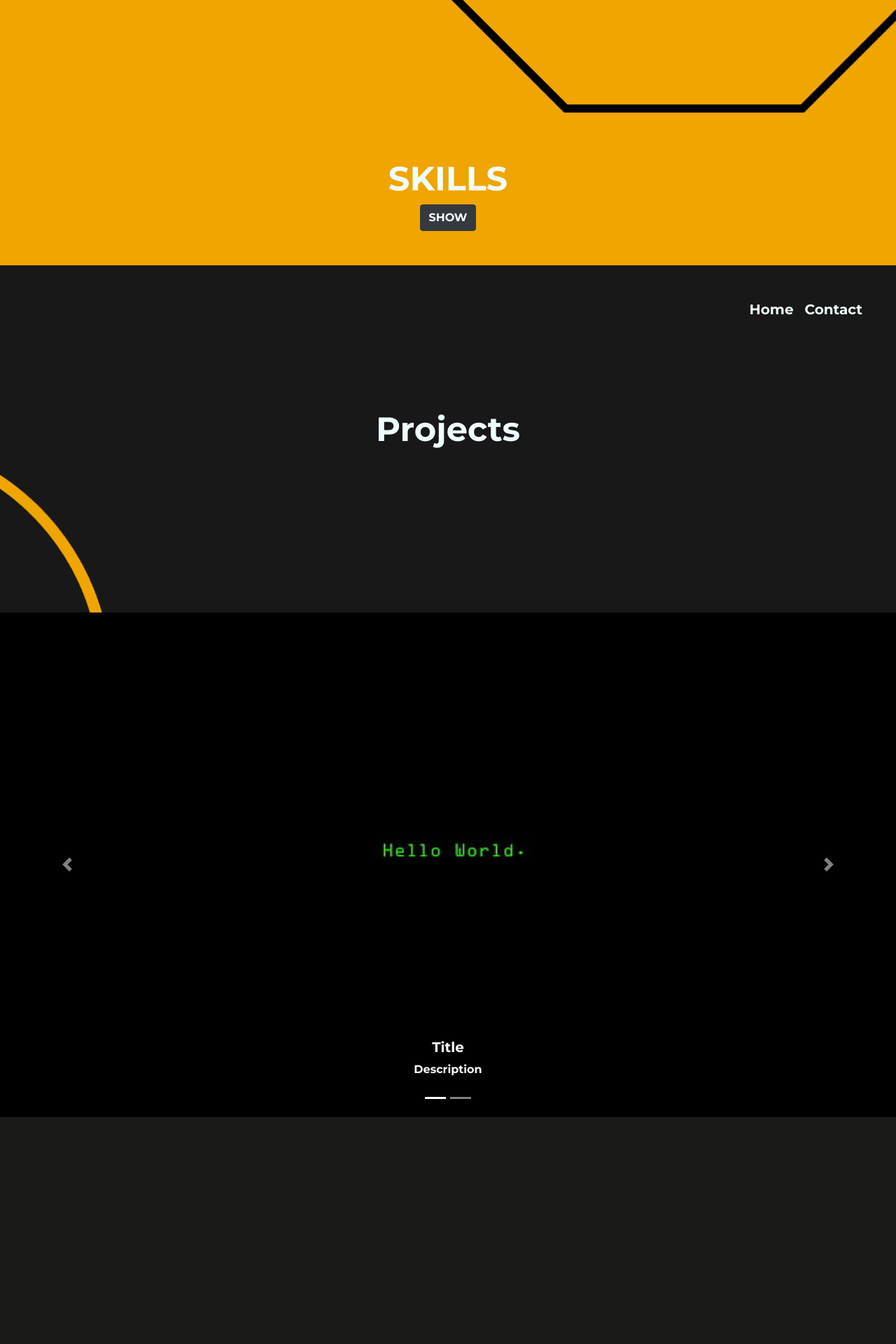
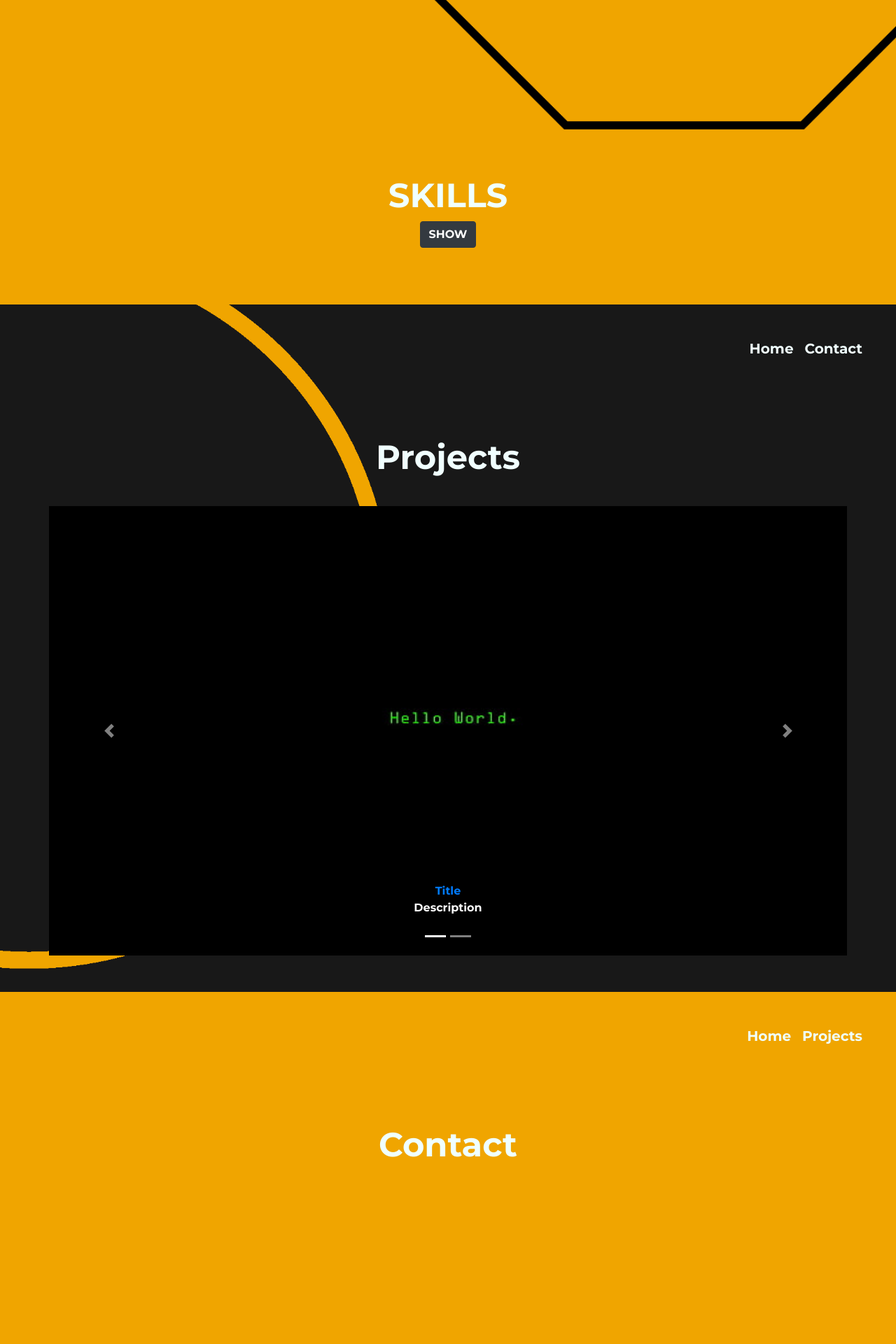
Before and after one commit to lucascostamr/Web-Portifolio, a Flask app: page / in a window 1280 px wide. Shown: the part 1560-3480 px from the top of the page at 70% size. Before the commit the page ends 3156 px from the top, so only its background shows below. Run offline with Flask 2, Linux system fonts and the light colour scheme; some libraries are stand-ins or nearby versions.

Commit message:
Front End almost finished and starting Back End

```diff
--- a/main.py
+++ b/main.py
@@ -11,5 +11,10 @@ def home():
     return render_template('index.html')
 
 
+@app.route("/projects")
+def projects():
+    return render_template("projects.html")
+
+
 if __name__ == '__main__':
     app.run(debug=True)
--- a/static/css/styles.css
+++ b/static/css/styles.css
@@ -1,9 +1,11 @@
 body {
     font-family: 'Montserrat', sans-serif;
     margin: 0;
+    overflow-y: hidden;
 }
 
 /* HOME */
+
 .home-title {
     color: azure;
 }
@@ -15,7 +17,11 @@ body {
 }
 
 .home-main-content {
-    padding: 22.72rem 1.5rem;
+    padding: 22.72rem 3rem;
+}
+.home-content{
+    text-align: center;
+    padding-bottom: 1.5rem;
 }
 
 .profile-home-img {
@@ -69,20 +75,25 @@ body {
 }
 
 /* ABOUT PAGE */
-
 #about-page-sec {
     position: relative;
     background-color: #f0a500;
     z-index: 2;
+
+    /* Scrollbar */
+    height:1000px;
+    overflow-y: auto;
+    overflow-x: hidden;
+}
+
+/* Scrollbar */
+::-webkit-scrollbar{
+    width: 0;
 }
 
 /* navbar */
 .navbar {
     padding: 2.5rem;
-}
-
-.button-navbar-about {
-    color: azure;
 }
 
 .navbar-item {
@@ -130,7 +141,7 @@ body {
     }
 }
 
-/* abaout me */
+/* about me */
 .about-container {
     padding: 15.3rem 1.5rem;
 }
@@ -143,7 +154,7 @@ body {
 
 /* Skills */
 .skills-text {
-    padding-bottom: 2rem;
+    padding-bottom: 3rem;
     text-align: center;
 }
 
@@ -208,22 +219,119 @@ body {
 
 /* PROJECTS */
 
+/* FIRST PAGE */
 #projects-page-sec{
     background-color: #181818;
     position: relative;
     z-index: 1;
 }
-
-/* Circle */
-.yellow-circle-img{
-    width: 55%;
-    position: absolute;
-    left: -34rem;
-    padding-top: 15rem;
-}
+/* Project Title */
 .project-text-title{
     text-align: center;
     color: azure;
     font-size: 3rem;
-    padding: 5rem 0 14rem;
 }
+.project-container{
+    padding: 4rem 0 2rem;
+}
+
+/* Show Projects */
+.show-project-container{
+    padding: 0.5 0 3.5rem;
+}
+
+/* Circle */
+.yellow-circle-img{
+    position: absolute;
+    left: -30rem;
+    bottom: 2rem;
+    z-index: -1;
+}
+
+@media (max-width: 449.9px) {
+    .yellow-circle-img {
+        width: 40rem;
+    }
+    .show-project-container{
+        padding: 5.75rem 2rem 18.5rem;
+    }
+}
+@media (min-width: 450px) {
+    .yellow-circle-img {
+        width: 40rem;
+    }
+    .show-project-container{
+
+        padding: 8.25rem 2rem 14.25rem;
+    }
+}
+
+@media (min-width: 550px) {
+    .yellow-circle-img {
+        width: 45rem;
+    }
+    .show-project-container{
+        padding: 5.25rem 2rem 14.25rem;
+    }
+}
+
+@media (min-width: 769px) {
+    .yellow-circle-img {
+        width: 50rem;
+    }
+    .show-project-container{
+        padding: 2rem 0 4rem;
+    }
+}
+@media (min-width: 993px) {
+    .yellow-circle-img {
+        width: 55rem;
+    }
+    .show-project-container{
+        padding: 0 0 3.25rem;
+    }
+
+}
+
+@media (min-width: 1200px) {
+    .yellow-circle-img {
+        width: 65rem;
+    }
+
+}
+
+/* SECOND PAGE */
+#project-page{
+    background-color: #181818;
+    color: azure;
+    text-align: center;
+}
+.project-page-container{
+    padding: 10rem 0;
+
+}
+.project-image{
+    width: 50%;
+    border-radius: 20%;
+}
+.media-body{
+    text-align: left;
+    padding-left: 10rem;
+}
+
+/* CONTACT */
+
+#contact-page-sec{
+    background-color: #f0a500;
+}
+.main-contact{
+    text-align: center;
+    color: azure;
+}
+.contact-text-title{
+    padding: 4rem 0;
+    font-size: 3rem;
+}
+.contact-content{
+    padding: 19rem 1.5rem;
+}
--- a/templates/footer.html
+++ b/templates/footer.html
@@ -2,6 +2,5 @@
     <script src="https://code.jquery.com/jquery-3.2.1.slim.min.js" integrity="sha384-KJ3o2DKtIkvYIK3UENzmM7KCkRr/rE9/Qpg6aAZGJwFDMVNA/GpGFF93hXpG5KkN" crossorigin="anonymous"></script>
     <script src="https://cdn.jsdelivr.net/npm/popper.js@1.12.9/dist/umd/popper.min.js" integrity="sha384-ApNbgh9B+Y1QKtv3Rn7W3mgPxhU9K/ScQsAP7hUibX39j7fakFPskvXusvfa0b4Q" crossorigin="anonymous"></script>
     <script src="https://cdn.jsdelivr.net/npm/bootstrap@4.0.0/dist/js/bootstrap.min.js" integrity="sha384-JZR6Spejh4U02d8jOt6vLEHfe/JQGiRRSQQxSfFWpi1MquVdAyjUar5+76PVCmYl" crossorigin="anonymous"></script>
-
 </body>
 </html>
--- a/templates/index.html
+++ b/templates/index.html
@@ -1,16 +1,17 @@
 {% include "header.html" %}
+
 
 <section id="home-sec">
     <img class="octagon-home-img" src="{{ url_for('static', filename='images/octagon-yellow.png') }}"
         alt="octagon-home-img">
     <div class="home-main-content">
         <div class="jumbotron-fluid j-home">
-            <div class="container-fluid text-center">
+            <div class="container-fluid home-content">
                 <img class="profile-home-img" src="{{ url_for('static', filename='images/profile-img.jpg') }}"
                     alt="profile-img">
                 <h1 class="home-title">Hi, I'm Lucas</h1>
                 <p class="home-title">and you're in my website</p>
-                <a class="btn btn-warning btn-lg" href="#">Get Started</a>
+                <a class="btn btn-warning btn-lg" href="#about-page-sec">Get Started</a>
             </div>
         </div>
     </div>
@@ -22,18 +23,17 @@
 
     <!-- Navbar -->
     <nav class="navbar navbar-expand-lg navbar-light">
-        <button class="navbar-toggler button-navbar-about" type="button" data-toggle="collapse"
-            data-target="#navbar-about-page" aria-controls="navbar-about-page" aria-expanded="false"
-            aria-label="Toggle navigation">
+        <button class="navbar-toggler" type="button" data-toggle="collapse" data-target="#navbar-about-page"
+            aria-controls="navbar-about-page" aria-expanded="false" aria-label="Toggle navigation">
             <span class="navbar-toggler-icon"></span>
         </button>
         <div class="collapse navbar-collapse justify-content-end" id="navbar-about-page">
             <ul class="navbar-nav">
                 <li class="nav-item">
-                    <a class="nav-link active" href="#"><span class="navbar-item">Projects</span></a>
+                    <a class="nav-link active" href="#projects-page-sec"><span class="navbar-item">Projects</span></a>
                 </li>
                 <li class="nav-item">
-                    <a class="nav-link active" href="#"><span class="navbar-item">Contact</span></a>
+                    <a class="nav-link active" href="#contact-page-sec"><span class="navbar-item">Contact</span></a>
                 </li>
             </ul>
         </div>
@@ -42,14 +42,15 @@
     <!-- Content -->
     <div class="container about-container">
         <h3 class="about-text">
-            I'm a Brazilian, who loves technology, music, games and I'm also a student of Information Systems who decided to be a Developer to offer more accessible technology to society.
+            I'm a Brazilian, who loves technology, music, games and I'm also a student of Information Systems who
+            decided to be a Developer to offer more accessible technology to society.
         </h3>
     </div>
     <div class="container skills-text">
         <h2 class="skill-text-title">SKILLS</h2>
         <p>
             <button class="btn btn-dark" type="button" data-toggle="collapse" data-target=".multi-collapse"
-                aria-expanded="false" aria-controls="soft-skills hard-skills">SHOW</button>
+                aria-expanded="false" aria-controls="soft-skills hard-skills" id="btn-show-skill">SHOW</button>
         </p>
         <div class="row">
             <div class="col col-6">
@@ -92,6 +93,7 @@
         </div>
     </div>
 </section>
+
 <section id="projects-page-sec">
     <img class="yellow-circle-img" src="{{ url_for('static', filename='images/yellow-circle.png') }}"
         alt="yellow-circle-img">
@@ -106,10 +108,10 @@
         <div class="collapse navbar-collapse justify-content-end" id="navbar-project-page">
             <ul class="navbar-nav">
                 <li class="nav-item">
-                    <a class="nav-link active" href="#"><span class="navbar-item">Home</span></a>
+                    <a class="nav-link active" href="/"><span class="navbar-item">Home</span></a>
                 </li>
                 <li class="nav-item">
-                    <a class="nav-link active" href="#"><span class="navbar-item">Contact</span></a>
+                    <a class="nav-link active" href="#contact-page-sec"><span class="navbar-item">Contact</span></a>
                 </li>
             </ul>
         </div>
@@ -119,6 +121,7 @@
     <div class="container project-container">
         <h1 class="project-text-title">Projects</h1>
     </div>
+    <div class="container show-project-container">
         <div class="carousel slide" id="projectShowcase" data-ride="carousel">
             <ol class="carousel-indicators">
                 <li data-target="#projectShowcase" data-slide-to="0" class="active"></li>
@@ -126,17 +129,16 @@
             </ol>
             <div class="carousel-inner">
                 <div class="carousel-item active">
-                <img class="d-block w-100" src="{{ url_for('static', filename='images/teste.jpg')}}" alt="First" style="width: 80%;;">
-                <!-- OLHAR A QUESTÃO DO DIMENSIONAMENTO DA IMAGEM E ESSA CLASSE: "W-100" -->
-                <div class="carousel-caption">
-                    <h5>Title</h5>
+                    <img class="d-block w-100" src="{{ url_for('static', filename='images/teste.jpg')}}" alt="First">
+                    <div class="carousel-caption d-md-block">
+                        <a class="link-item" href="#">Title</a>
                         <p>Description</p>
                     </div>
                 </div>
                 <div class="carousel-item">
-                <img class="d-block w-50" src="{{ url_for('static', filename='images/teste.jpg')}}" alt="Second" style="width: 30%;">
-                <div class="carousel-caption d-none d-md-block">
-                    <h5>Title</h5>
+                    <img class="d-block w-100" src="{{ url_for('static', filename='images/teste.jpg')}}" alt="Second">
+                    <div class="carousel-caption d-md-block">
+                        <a class="link-item" href="{{url_for('projects')}}">Title</a>
                         <p>Description</p>
                     </div>
                 </div>
@@ -150,5 +152,36 @@
                 <span class="sr-only">Next</span>
             </a>
         </div>
+    </div>
+</section>
+
+<section id="contact-page-sec">
+    <!-- Navbar -->
+    <nav class="navbar navbar-expand-lg navbar-light">
+        <button class="navbar-toggler button-navbar-about" type="button" data-toggle="collapse"
+            data-target="#navbar-contact-page" aria-controls="navbar-contact-page" aria-expanded="false"
+            aria-label="Toggle navigation">
+            <span class="navbar-toggler-icon"></span>
+        </button>
+        <div class="collapse navbar-collapse justify-content-end" id="navbar-contact-page">
+            <ul class="navbar-nav">
+                <li class="nav-item">
+                    <a class="nav-link active" href="/"><span class="navbar-item">Home</span></a>
+                </li>
+                <li class="nav-item">
+                    <a class="nav-link active" href="#projects-page-sec"><span class="navbar-item">Projects</span></a>
+                </li>
+            </ul>
+        </div>
+    </nav>
+
+    <!-- Content -->
+    <div class="container contact-title main-contact">
+        <h1 class="contact-text-title">Contact</h1>
+    </div>
+    <div class="contact-content main-contact">
+        <h1>Put something here</h1>
+    </div>
+
 </section>
 {% include "footer.html" %}
```
Also changed, not shown: templates/projects.html (added, +28 -0 lines), static/images/yellow-circle.png. Lines whose indentation alone changed are shown as unchanged.
